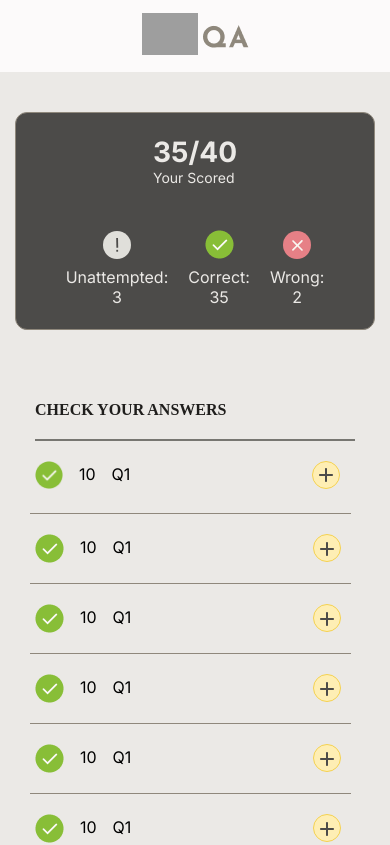
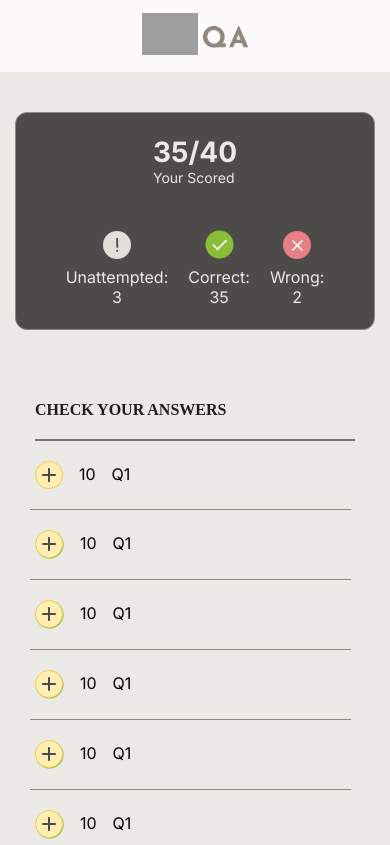
Before and after one commit to tannukumari14/assessment-platform, a Next.js app: page /score in a window 390 px wide. Shown: the top 845 px of the page. Built offline with nearby package versions, Linux system fonts and the light colour scheme; grey boxes are pictures that could not be loaded; a web font is replaced by a local one.

Commit message:
reslove third page

```diff
--- a/app/globals.css
+++ b/app/globals.css
@@ -230,8 +230,9 @@
 }
 
 .image-container{
-  margin-left: 182px;
-  /* margin: auto; */
+  /* margin-left: 182px; */
+  margin: auto;
+  position: absolute;
 }
 
 .space{
@@ -315,9 +316,9 @@
 }
 
 .questions-set{
-  margin-left: -97px;
+  /* margin-left: -282x; */
   width: 320px;
-  /* margin: auto; */
+  margin: auto;
 }
 
 }
--- a/app/score/Check_Answer.css
+++ b/app/score/Check_Answer.css
@@ -94,6 +94,7 @@
 
 .toggle-checkbox:checked ~ .questions-set {
   display: flex;
+  margin: right;
 }
 
 .icon {
--- a/app/score/Check_Answer.js
+++ b/app/score/Check_Answer.js
@@ -15,7 +15,7 @@
                     <input type="checkbox" id="toggle" className="toggle-checkbox" />
                     <label htmlFor="toggle" className="toggle-label">
                         <img src="Ellipses.svg" alt="Ellipses" className="base-image " />
-                        <img src="Frame.svg" alt="Frame" className="overlay-image " />
+                        <img src="Frame.svg" alt="+sign" className="overlay-image " />
                     </label>
 
                     {/* Questions to display */}
```
